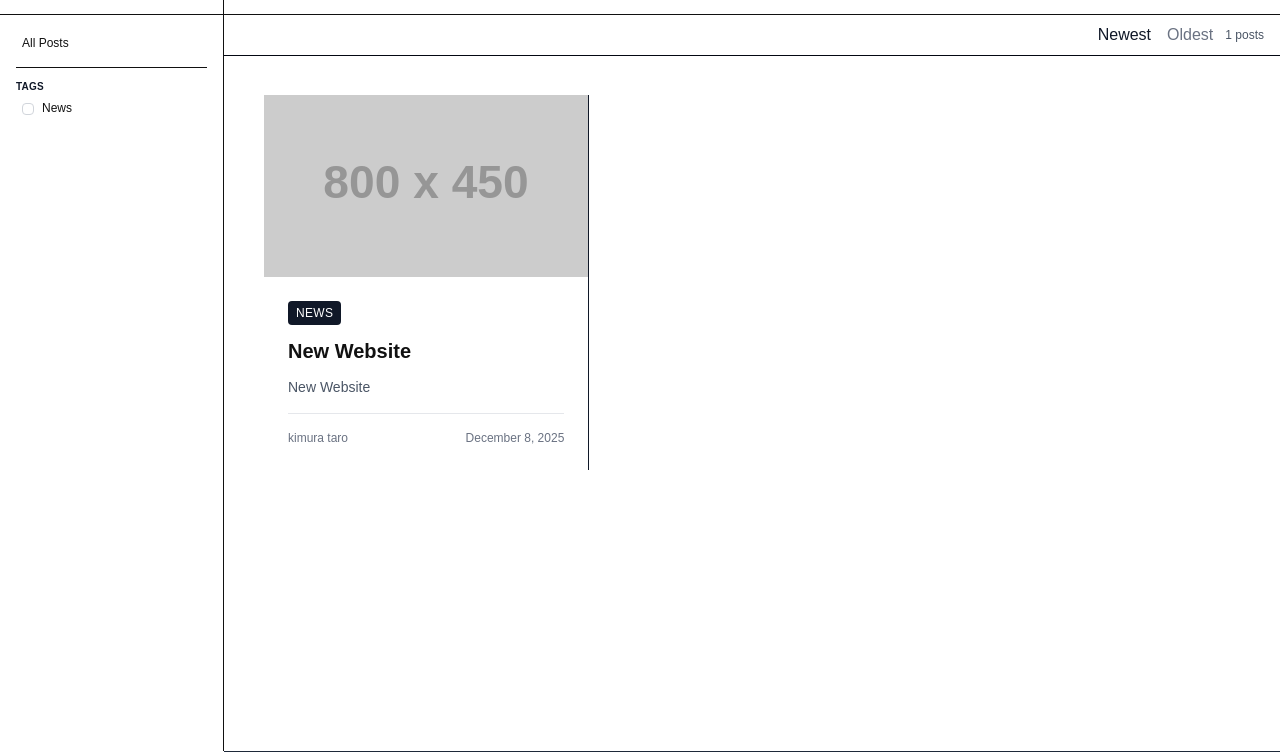
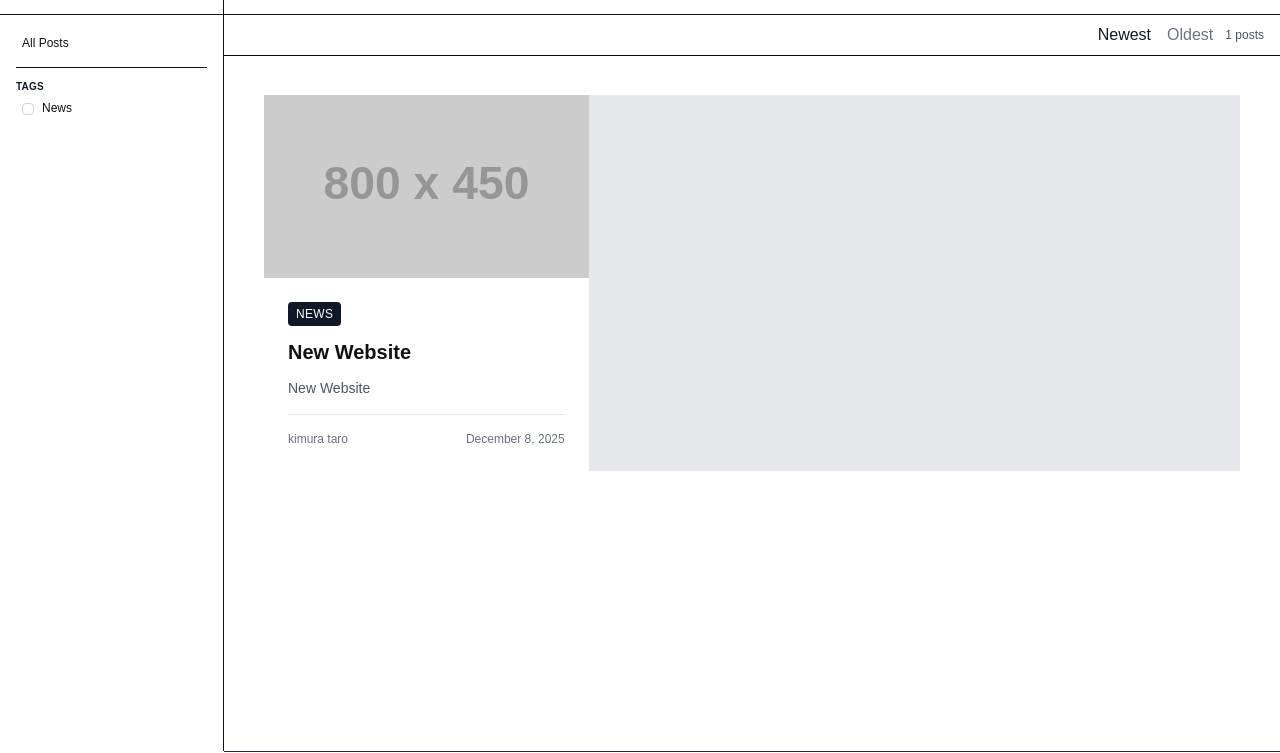
Before and after one commit to taro-23/my-website, an Astro site in the folder my-site/: page /blog in a window 1280 px wide. Shown: the part 49-802 px from the top of the page. Built offline with nearby package versions, Linux system fonts and the light colour scheme; Astro itself is replaced by a stand-in of ours; placeholder pictures from the web are drawn by us; a web font is replaced by a local one.

Commit message:
layout change3

```diff
--- a/my-site/src/components/BlogLayout.tsx
+++ b/my-site/src/components/BlogLayout.tsx
@@ -221,22 +221,16 @@ export default function BlogLayout({ posts, imageMap }: Props) {
                 </button>
               </div>
             ) : (
-              <div className="grid md:grid-cols-2 lg:grid-cols-3 gap-0">
-                {filteredAndSortedPosts.map((post, index, array) => {
-                  const isLastRow = index >= array.length - (array.length % 3 || 3);
-                  return (
-                    <div
-                      key={post.id}
-                      className={`border-r border-gray-900 ${!isLastRow ? 'border-b' : ''}`}
-                    >
-                      <BlogCard
-                        post={post}
-                        imageSrc={imageMap[post.id] || '/placeholder.png'}
-                      />
-                    </div>
-                  );
-                })}
+          <div className="grid md:grid-cols-2 lg:grid-cols-3 gap-px bg-gray-200">
+            {filteredAndSortedPosts.map((post) => (
+              <div key={post.id} className="bg-white">
+                <BlogCard
+                  post={post}
+                  imageSrc={imageMap[post.id] || '/placeholder.png'}
+                />
               </div>
+            ))}
+          </div>
             )}
           </div>
         </div>
--- a/my-site/src/components/StoreLayout.tsx
+++ b/my-site/src/components/StoreLayout.tsx
@@ -338,7 +338,7 @@ export default function StoreLayout({ products, imageMap }: Props) {
                 </button>
               </div>
             ) : (
-<div className="grid grid-cols-2 lg:grid-cols-3 xl:grid-cols-4 gap-px bg-gray-200">
+<div className="grid grid-cols-2 lg:grid-cols-3 xl:grid-cols-4 gap-px bg-gray-300">
   {filteredAndSortedProducts.map((product) => (
     <div key={product.id} className="bg-white">
       <ProductCard
--- a/my-site/src/pages/blog.astro
+++ b/my-site/src/pages/blog.astro
@@ -68,8 +68,9 @@ const seoDescription = "Stay updated with the latest news, product releases, and
   description={seoDescription}
   isStorePage={true}
 >
-  <BlogLayout client:load posts={posts} imageMap={imageMap} />
-
+  <div class="min-h-[calc(100vh-4rem)]">
+    <BlogLayout client:load posts={posts} imageMap={imageMap} />
+  </div>
   <!-- Footerをサイドバーの右側に配置 -->
   <div class="lg:ml-56">
     <Footer />
```
